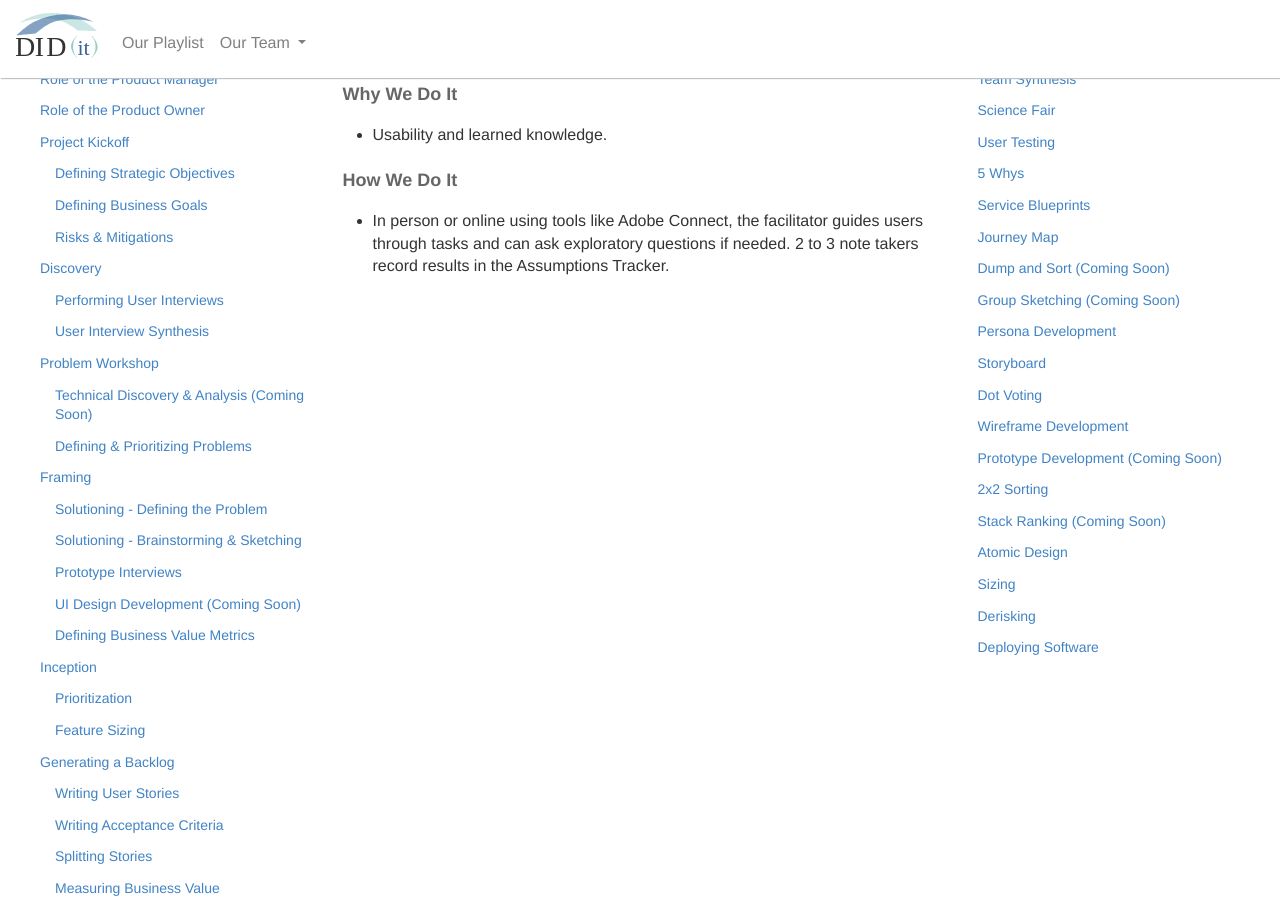
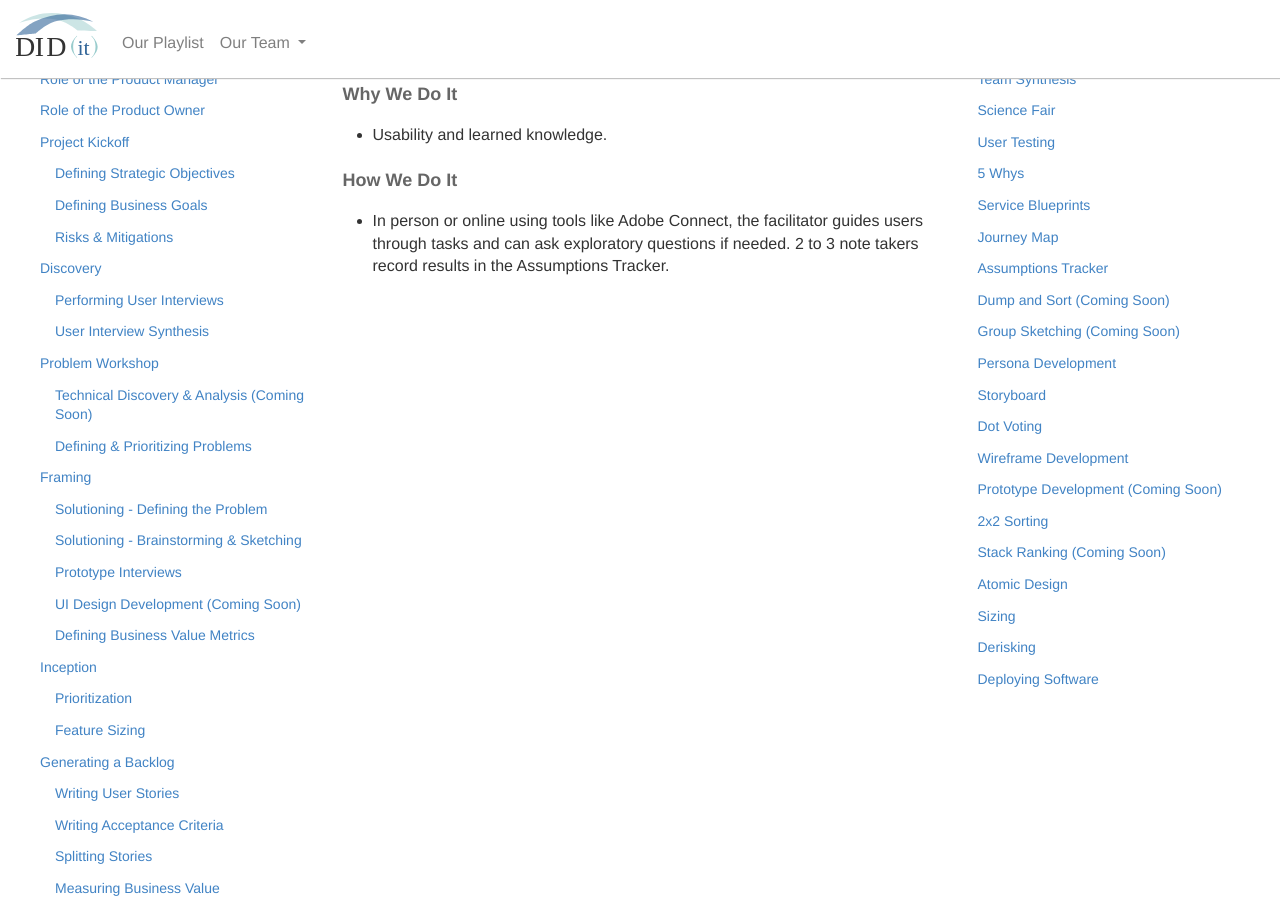
Before and after one commit to KnightPointSystems/kps_playbook, a Jekyll site: the page built from user-testing.md, in a window 1280 px wide and 900 px high, scrolled down 301 px. Built offline with Jekyll 4.4.1, drawn with Linux system fonts in a browser that asks for light colours; nearby versions of some CDN libraries.

Commit message:
Update design-plays.html

```diff
--- a/_includes/design-plays.html
+++ b/_includes/design-plays.html
@@ -9,6 +9,7 @@
      <li><a href="{{ site.baseurl }}/5-whys">5 Whys</a></li>
      <li><a href="{{ site.baseurl }}/service-blueprint">Service Blueprints</a></li>
      <li><a href="{{ site.baseurl }}/journey-map">Journey Map</a></li>
+     <li><a href="{{ site.baseurl }}/assumptions-tracker">Assumptions Tracker</a></li>
      <li><a href="{{ site.baseurl }}/dump-sort">Dump and Sort (Coming Soon)</a></li>
      <li><a href="{{ site.baseurl }}/group-sketching">Group Sketching (Coming Soon)</a></li>
      <li><a href="{{ site.baseurl }}/persona-development">Persona Development</a></li>
```
